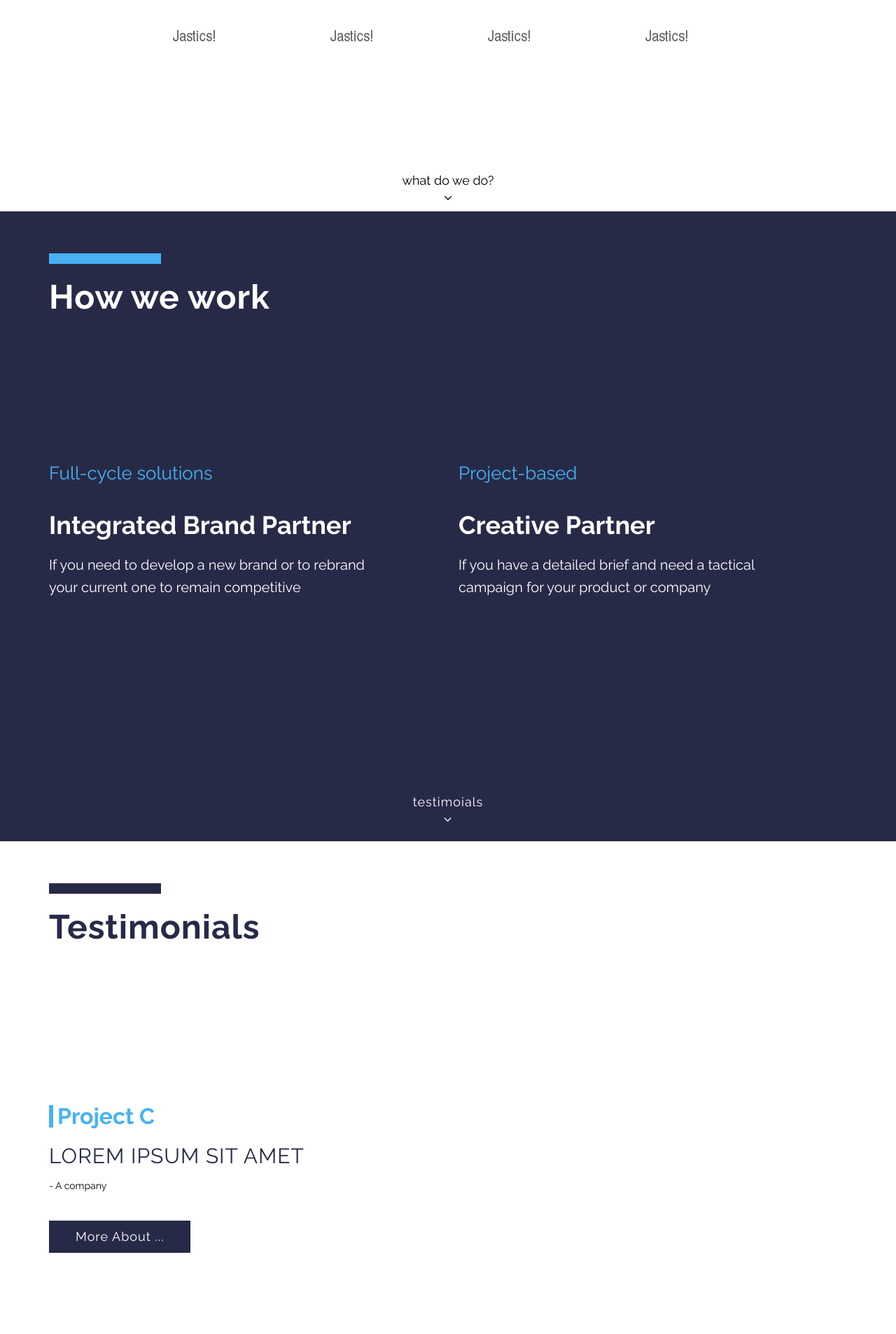
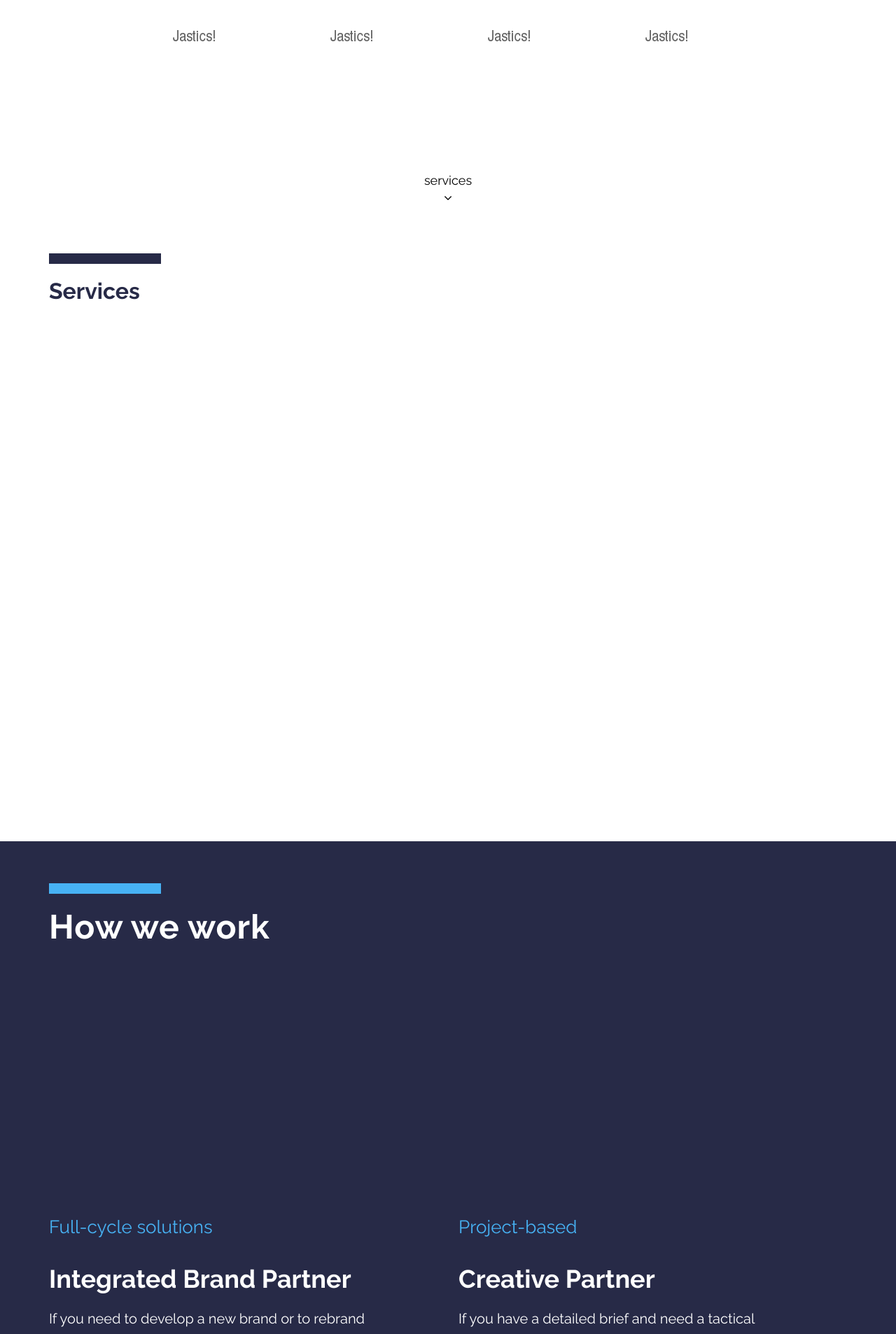
Before and after one commit to ivanursul/jastics, a Jekyll site: the page built from index.md, in a window 1280 px wide. Shown: the part 598-2504 px from the top of the page at 70% size. Built offline with Jekyll 4.4.1, drawn with Linux system fonts in a browser that asks for light colours.

Commit message:
Working on services

```diff
--- a/_includes/scripts.html
+++ b/_includes/scripts.html
@@ -36,6 +36,11 @@
                 ]
             });
 
+            $('#services-goto').on('click', function(){
+                $('html, body').animate({
+                    scrollTop: $("#services-wrapper").offset().top
+                }, 1000);
+            });
             $('#how-we-work-goto').on('click', function(){
                 $('html, body').animate({
                     scrollTop: $("#how-we-work-wrapper").offset().top
--- /dev/null
+++ b/_includes/services.html
@@ -0,0 +1,17 @@
+<div id="services-wrapper" class="container-fluid services-wrapper">
+
+    <div class="container services">
+
+        <div class="col-md-12">
+            <div class="horizontal-darkblue-line"></div>
+        </div>
+
+        <div class="col-md-12">
+            <h2 class="services__heading">
+                Services
+            </h2>
+        </div>
+
+    </div>
+
+</div>
--- a/_layouts/home.html
+++ b/_layouts/home.html
@@ -17,14 +17,23 @@
 
       </main>
 
-      <div id="how-we-work-goto" class="how-we-work-goto">
+      <!-- <div id="how-we-work-goto" class="how-we-work-goto">
           <div class="how-we-work-goto__text">
               {{ site.data.clients.goto_text }}
           </div>
           <i class="fa fa-angle-down how-we-work-goto__arrow" aria-hidden="true"></i>
+      </div> -->
+
+      <div id="services-goto" class="services-goto">
+          <div class="services-goto__text">
+              services
+          </div>
+          <i class="fa fa-angle-down services-goto__arrow" aria-hidden="true"></i>
       </div>
 
     </div>
+
+    {% include services.html %}
 
     {% include how-we-work.html %}
 
--- a/_sass/custom.scss
+++ b/_sass/custom.scss
@@ -387,6 +387,41 @@ footer p {
         }
     }
 }
+.services__arrow {
+    font-size: 20px;
+    -webkit-transition: all .2s linear;
+    -o-transition: all .2s linear;
+    transition: all .2s linear;
+}
+
+.services-goto {
+    position: absolute;
+    left: 0;
+    bottom: 6px;
+    width: 100%;
+    font-size: 18px;
+
+    z-index: 2;
+    cursor: pointer;
+    text-align: center;
+
+    -webkit-transition: all .2s linear;
+    -o-transition: all .2s linear;
+    transition: all .2s linear;
+
+    -webkit-backface-visibility: hidden;
+    -webkit-transform: translateZ(0) scale(1.0, 1.0);
+    transform: translateZ(0);
+
+    &:hover {
+        color: $lightblue;
+        .services__arrow {
+            -webkit-transform: translateY(4px);
+            -ms-transform: translateY(4px);
+                transform: translateY(4px);
+        }
+    }
+}
 
 .navbar--right {
     float: right;
--- a/_sass/how-we-work.scss
+++ b/_sass/how-we-work.scss
@@ -15,7 +15,7 @@
 }
 
 .how-we-work__heading {
-    margin-bottom: 23vh;
+    margin-bottom: 30vw;
     @media (max-width: 768px){
         margin-bottom: 45px;
         font-size: 38px;
@@ -29,8 +29,6 @@
     @media (max-width: 990px){
         margin-bottom: 30px;
         padding-bottom: 20px;
-        border-bottom: 1px solid $lightblue;
-
     }
 }
 
--- /dev/null
+++ b/_sass/services.scss
@@ -0,0 +1,15 @@
+.services-wrapper {
+    //background-color: $darkblue;
+    min-height: 100vh;
+    position: relative;
+}
+
+.services {
+    padding: 60px 0;
+    //color: #fff;
+}
+
+.services__heading,
+.services__section-heading {
+    //color: #fff;
+}
--- a/_sass/testimonials.scss
+++ b/_sass/testimonials.scss
@@ -12,7 +12,7 @@
 }
 
 .testimonials__heading {
-    margin-bottom: 23vh;
+    margin-bottom: 30vw;
     @media (max-width: 768px){
         margin-bottom: 45px;
         font-size: 38px;
--- a/assets/main.scss
+++ b/assets/main.scss
@@ -6,6 +6,7 @@
 @import "custom";
 @import "blog";
 @import "enhancements";
+@import "services";
 @import "how-we-work";
 @import "testimonials";
 @import "page";
```
